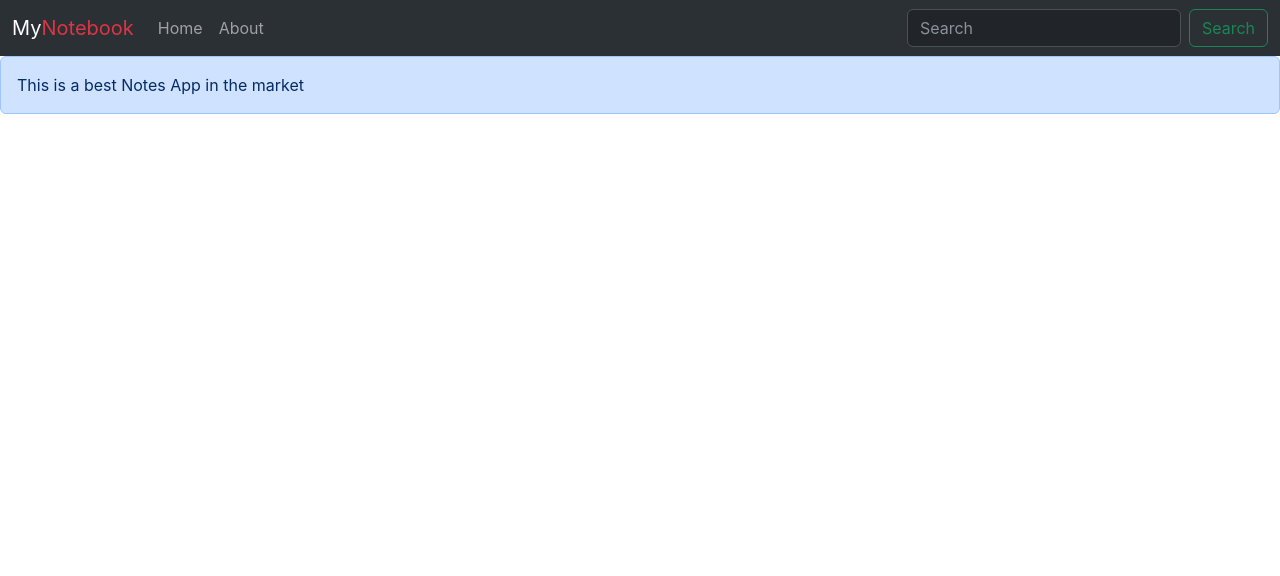
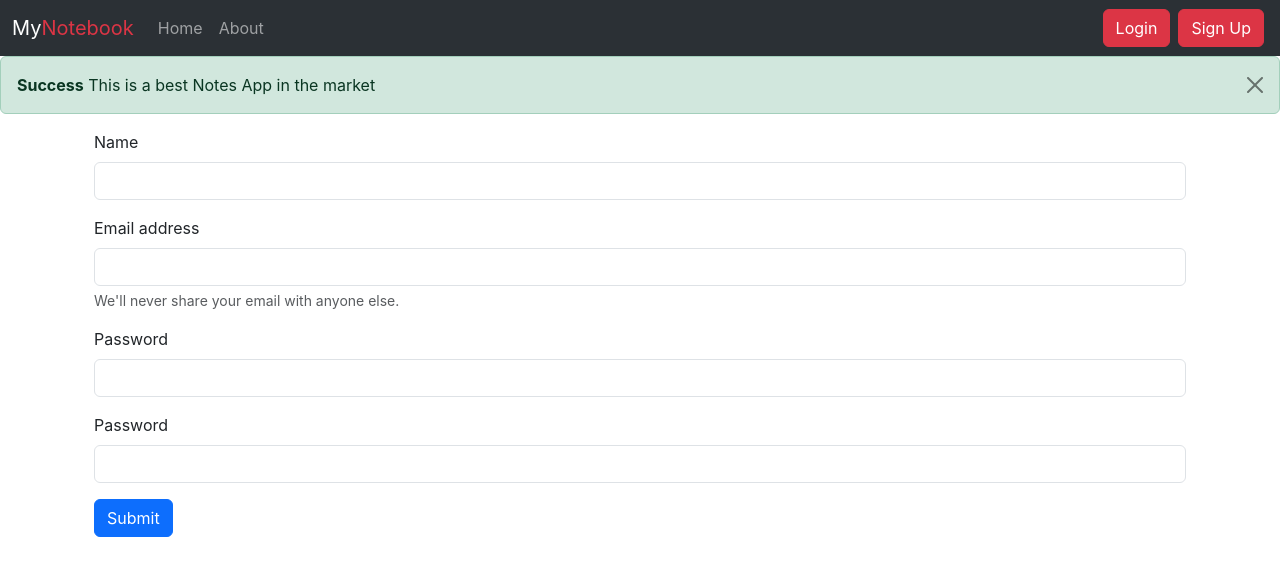
Before and after one commit to PKan06/MyNotebook, a React (Create React App) app: page /signup in a window 1280 px wide. Shown: the top 576 px of the page. Built offline with nearby package versions, Linux system fonts and the light colour scheme.

Commit message:
implemented signup page

```diff
--- a/src/App.js
+++ b/src/App.js
@@ -5,18 +5,34 @@ import Home from "./components/Home";
 import About from "./components/About";
 import NoteState from "./context/notes/NoteState";
 import Alert from "./components/Alert";
+import Login from "./components/Login";
+import Signup from "./components/Signup";
+import { useState } from "react";
 
 function App() {
+  const [alert, setAlert] = useState({msg :"This is a best Notes App in the market", type:"success"});
+  const showAlert = (message, type)=>{
+    setAlert({
+      msg: message,
+      type : type
+    })
+
+    setTimeout(()=>{
+      setAlert({msg :"", type:""});
+    }, 2000); // setting the alert OFF setting its veriable null
+  }
   return (
     <>
       <NoteState>
         <Router>
           <Navbar />
-          <Alert message="This is a best Notes App in the market"/>
+          <Alert alert={alert}/>
           <div className="container">
             <Routes>
               <Route path="/" element={<Home />} />
               <Route path="/about" element={<About />} />
+              <Route path="/login" element={<Login />} />
+              <Route path="/signup" element={<Signup/>} />
             </Routes>
           </div>
         </Router>
--- a/src/components/Alert.js
+++ b/src/components/Alert.js
@@ -1,11 +1,19 @@
 import React from 'react'
 
 const Alert = (Props) => {
+  const capitilize = (word)=>{
+    const lower =  word.toLowerCase();
+    // making first letter capital and other remains small
+    return lower.charAt(0).toUpperCase() + lower.slice(1);
+  }
+  console.log(Props.alert.type);
   return (
     <div>
-        <div className="alert alert-primary" role="alert">
-            {Props.message}
-        </div>
+        {/* if props.alert is null then it will work */}
+          <div className={`alert alert-${Props.alert.type} alert-dismissible fade show`} role="alert">
+            <strong>{capitilize(Props.alert.type)}</strong> {Props.alert.msg}
+            <button type="button" className="btn-close" data-bs-dismiss="alert" aria-label="Close"></button>
+          </div>
     </div>
   )
 }
--- a/src/components/Home.js
+++ b/src/components/Home.js
@@ -1,11 +1,10 @@
 import React from 'react'
 import Note from './Notes'
 
-const Home = () => {
-
+const Home = (props) => {
   return (
     <div>
-      <Note/>
+      <Note />
     </div>
   )
 }
--- /dev/null
+++ b/src/components/Login.js
@@ -0,0 +1,56 @@
+import React, { useState } from 'react'
+import { useNavigate } from 'react-router-dom';
+
+const Login = (props) => {
+    // const {showAlert} = props;
+    const[credential , setCredential] = useState({email : "", password : ""});
+    let history = useNavigate();
+    const handelSubmit = async(e)=>{
+        e.preventDefault();
+        const url = `http://localhost:5000/api/auth/login`;
+        const response = await fetch(url, {
+            method: "POST",
+            headers: {
+              "Content-Type": "application/json",
+            },
+            body: JSON.stringify({email: credential.email, password : credential.password}),
+          });
+
+          const json = await response.json();
+          console.log(json);
+          if(json.success){
+            // saving the auth token to local storage and redirect
+            localStorage.setItem('token', json.authtoken);
+            // using history hook to redirect
+            history("/");
+            // showAlert("Login in your accound ", "success");
+          }
+          else{
+            alert("Tnvalid credentials");
+            // showAlert("Tnvalid credentials", "warning");
+          }
+    }
+    const onChange = (e)=>{
+        // this function will take care of the updated notes
+        // as they are reflected in real time in react developer tools
+        setCredential({...credential, [e.target.name]: e.target.value})
+      }
+  return (
+    <div className='container' onSubmit={handelSubmit}>
+      <form>
+        <div className="mb-3">
+            <label htmlFor="email" className="form-label">Email address</label>
+            <input type="email" className="form-control" id="email" name='email' aria-describedby="emailHelp" onChange={onChange}/>
+            <div id="emailHelp" className="form-text">We'll never share your email with anyone else.</div>
+        </div>
+        <div className="mb-3">
+            <label htmlFor="password" className="form-label">Password</label>
+            <input type="password" className="form-control" id="password" name="password" onChange={onChange}/>
+        </div>
+        <button type="submit" className="btn btn-primary">Submit</button>
+        </form>
+    </div>
+  )
+}
+
+export default Login
--- a/src/components/Navbar.js
+++ b/src/components/Navbar.js
@@ -28,8 +28,8 @@ function Navbar() {
                 </li>
             </ul>
             <form className="d-flex" role="search">
-                <input className="form-control me-2" type="search" placeholder="Search" aria-label="Search"/>
-                <button className="btn btn-outline-success" type="submit">Search</button>
+                <Link className='btn btn-danger mx-1' type='button' to='/login'>Login</Link>
+                <Link className='btn btn-danger mx-1' type='button' to='/signup'>Sign Up</Link>
             </form>
             </div>
         </div>
--- a/src/components/Notes.js
+++ b/src/components/Notes.js
@@ -3,7 +3,8 @@ import noteContext from '../context/notes/noteContext'
 import Noteitem from './Noteitem';
 import AddNote from './AddNote';
 
-const Notes = () => {
+const Notes = (props) => {
+
   const Context = useContext(noteContext);
   const {notes,getNote, editNote} = Context;
   useEffect(()=>{
--- /dev/null
+++ b/src/components/Signup.js
@@ -0,0 +1,63 @@
+import React, { useState } from 'react'
+import { useNavigate } from 'react-router-dom';
+
+function Signup() {
+  // creating a credential state to record the updated user data in the form
+  const [credentials, setCredential] = useState({email:"", password:"", name:"", cpassword :""});
+  const history = useNavigate();
+  const handelSubmit = async(e)=>{
+    e.preventDefault();
+    const url = `http://localhost:5000/api/auth/createuser`;
+    const {name , email , password} = credentials;
+    const response = await fetch(url, {
+        // destructuring
+        method: "POST",
+        headers: {
+          "Content-Type": "application/json",
+        },
+        body: JSON.stringify({name , email , password}),
+      });
+
+      const json = await response.json();
+      console.log(json);
+      if(json.success){
+        // saving the auth token to local storage and redirect
+        localStorage.setItem('token', json.authtoken);
+        // using history hook to redirect
+        history("/login");
+      }
+      else{
+        alert("Tnvalid credentials");
+      }
+  }
+  // store the user updated data in the credential state in runtime
+  const onChnage = (e)=>{
+    setCredential({...credentials, [e.target.name]: e.target.value});
+  }
+  return (
+    <div className='container' onSubmit={handelSubmit}>
+      <form>
+        <div className="mb-3">
+          <label htmlFor="name" className="form-label">Name</label>
+          <input type="text" className="form-control" id="name" aria-describedby="emailHelp" name='name' onChange={onChnage}/>
+        </div>
+        <div className="mb-3">
+          <label htmlFor="email" className="form-label">Email address</label>
+          <input type="email" className="form-control" id="email" aria-describedby="emailHelp" name='email' onChange={onChnage}/>
+          <div id="emailHelp" className="form-text">We'll never share your email with anyone else.</div>
+        </div>
+        <div className="mb-3">
+          <label htmlFor="password" className="form-label">Password</label>
+          <input type="password" className="form-control" id="password" name='password' onChange={onChnage} minLength={5} required/>
+        </div>
+        <div className="mb-3">
+          <label htmlFor="cpassword" className="form-label">Password</label>
+          <input type="password" className="form-control" id="cpassword" name='cpassword' onChange={onChnage} minLength={5} required/>
+        </div>
+        <button type="submit" className="btn btn-primary">Submit</button>
+      </form>
+    </div>
+  )
+}
+
+export default Signup
```
Also changed, not shown: 1 other file (tests, documents, lock files or other folders).
